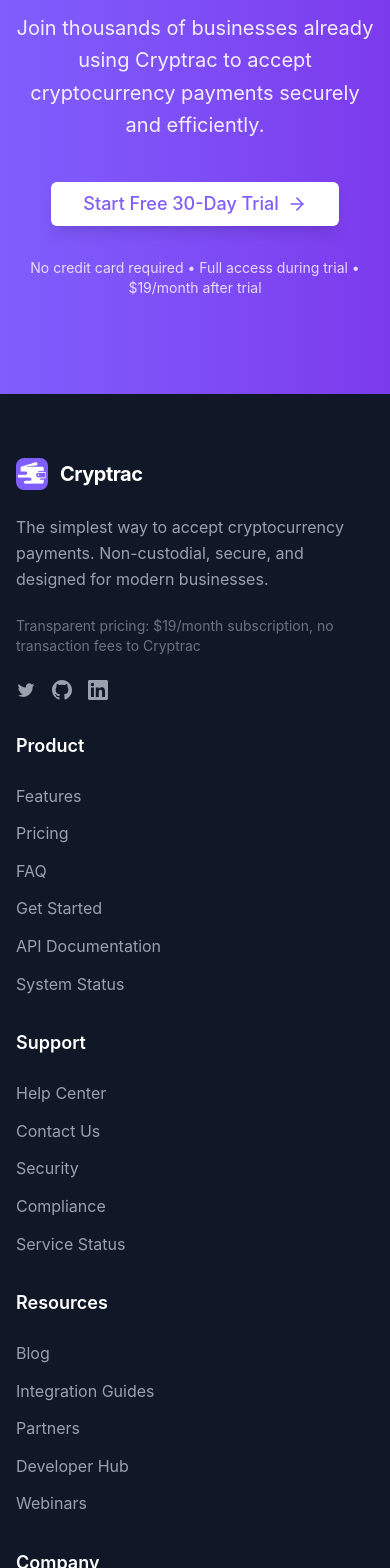
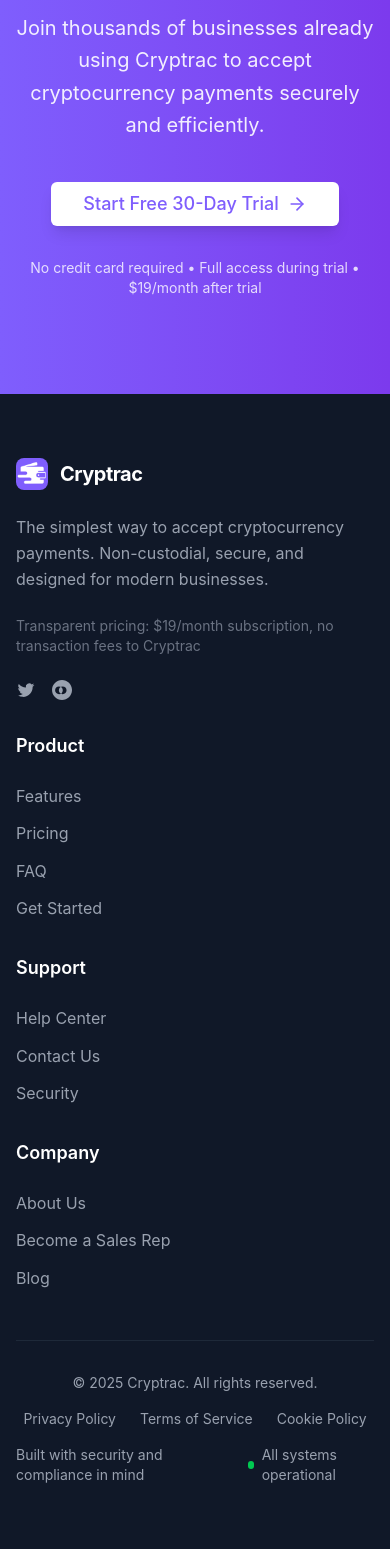
Before and after one commit to CryptracSolutions/cryptrac, a Next.js app: page / in a window 390 px wide. Shown: the part 10432-12000 px from the top of the page. Built offline with nearby package versions, Linux system fonts and the light colour scheme.

Commit message:
UI/UX revamp 4.1.3

```diff
--- a/app/page.tsx
+++ b/app/page.tsx
@@ -111,6 +111,9 @@
             </Link>
             <Link href="#about" className="text-sm font-semibold text-gray-600 hover:text-gray-900 transition-colors">
               About
+            </Link>
+            <Link href="/help" className="text-sm font-semibold text-gray-600 hover:text-gray-900 transition-colors">
+              Help
             </Link>
             <Link href="/contact" className="text-sm font-semibold text-gray-600 hover:text-gray-900 transition-colors">
               Contact
@@ -545,7 +548,7 @@
       {/* Footer */}
       <footer className="bg-gray-900 text-white py-16">
         <div className="container-wide">
-          <div className="grid grid-cols-1 md:grid-cols-2 lg:grid-cols-6 gap-8">
+          <div className="grid grid-cols-1 md:grid-cols-2 lg:grid-cols-4 gap-8">
             {/* Brand Section */}
             <div className="lg:col-span-2">
               <Logo variant="white" size="md" className="mb-6" />
@@ -558,7 +561,7 @@
               {/* Social Links */}
               <div className="flex space-x-4">
                 <Link
-                  href="https://twitter.com/cryptrac"
+                  href="https://twitter.com/cryptrac_"
                   className="text-gray-400 hover:text-white transition-colors"
                   aria-label="Twitter"
                 >
@@ -567,21 +570,12 @@
                   </svg>
                 </Link>
                 <Link
-                  href="https://github.com/cryptrac"
+                  href="https://instagram.com/Cryptrac"
                   className="text-gray-400 hover:text-white transition-colors"
-                  aria-label="GitHub"
+                  aria-label="Instagram"
                 >
                   <svg className="h-5 w-5" fill="currentColor" viewBox="0 0 24 24">
-                    <path d="M12 0c-6.626 0-12 5.373-12 12 0 5.302 3.438 9.8 8.207 11.387.599.111.793-.261.793-.577v-2.234c-3.338.726-4.033-1.416-4.033-1.416-.546-1.387-1.333-1.756-1.333-1.756-1.089-.745.083-.729.083-.729 1.205.084 1.839 1.237 1.839 1.237 1.07 1.834 2.807 1.304 3.492.997.107-.775.418-1.305.762-1.604-2.665-.305-5.467-1.334-5.467-5.931 0-1.311.469-2.381 1.236-3.221-.124-.303-.535-1.524.117-3.176 0 0 1.008-.322 3.301 1.23.957-.266 1.983-.399 3.003-.404 1.02.005 2.047.138 3.006.404 2.291-1.552 3.297-1.23 3.297-1.23.653 1.653.242 2.874.118 3.176.77.84 1.235 1.911 1.235 3.221 0 4.609-2.807 5.624-5.479 5.921.43.372.823 1.102.823 2.222v3.293c0 .319.192.694.801.576 4.765-1.589 8.199-6.086 8.199-11.386 0-6.627-5.373-12-12-12z"/>
-                  </svg>
-                </Link>
-                <Link
-                  href="https://linkedin.com/company/cryptrac"
-                  className="text-gray-400 hover:text-white transition-colors"
-                  aria-label="LinkedIn"
-                >
-                  <svg className="h-5 w-5" fill="currentColor" viewBox="0 0 24 24">
-                    <path d="M20.447 20.452h-3.554v-5.569c0-1.328-.027-3.037-1.852-3.037-1.853 0-2.136 1.445-2.136 2.939v5.667H9.351V9h3.414v1.561h.046c.477-.9 1.637-1.85 3.37-1.85 3.601 0 4.267 2.37 4.267 5.455v6.286zM5.337 7.433c-1.144 0-2.063-.926-2.063-2.065 0-1.138.92-2.063 2.063-2.063 1.14 0 2.064.925 2.064 2.063 0 1.139-.925 2.065-2.064 2.065zm1.782 13.019H3.555V9h3.564v11.452zM22.225 0H1.771C.792 0 0 .774 0 1.729v20.542C0 23.227.792 24 1.771 24h20.451C23.2 24 24 23.227 24 22.271V1.729C24 .774 23.2 0 22.222 0h.003z"/>
+                    <path d="M12.017 0C5.396 0 .029 5.367.029 11.987c0 6.62 5.367 11.987 11.988 11.987 6.62 0 11.987-5.367 11.987-11.987C24.014 5.367 18.637.001 12.017.001zM8.449 16.988c-1.297 0-2.448-.49-3.323-1.297C4.198 14.895 3.708 13.744 3.708 12.447s.49-2.448 1.297-3.323c.875-.807 2.026-1.297 3.323-1.297s2.448.49 3.323 1.297c.807.875 1.297 2.026 1.297 3.323s-.49 2.448-1.297 3.323c-.875.807-2.026 1.297-3.323 1.297zm7.718-1.297c-.875.807-2.026 1.297-3.323 1.297s-2.448-.49-3.323-1.297c-.807-.875-1.297-2.026-1.297-3.323s.49-2.448 1.297-3.323c.875-.807 2.026-1.297 3.323-1.297s2.448.49 3.323 1.297c.807.875 1.297 2.026 1.297 3.323s-.49 2.448-1.297 3.323z"/>
                   </svg>
                 </Link>
               </div>
@@ -595,8 +589,6 @@
                 <li><Link href="#pricing" className="hover:text-white transition-colors">Pricing</Link></li>
                 <li><Link href="#faq" className="hover:text-white transition-colors">FAQ</Link></li>
                 <li><Link href="/signup" className="hover:text-white transition-colors">Get Started</Link></li>
-                <li><Link href="/docs" className="hover:text-white transition-colors">API Documentation</Link></li>
-                <li><Link href="/status" className="hover:text-white transition-colors">System Status</Link></li>
               </ul>
             </div>
 
@@ -607,20 +599,6 @@
                 <li><Link href="/help" className="hover:text-white transition-colors">Help Center</Link></li>
                 <li><Link href="/contact" className="hover:text-white transition-colors">Contact Us</Link></li>
                 <li><Link href="/security" className="hover:text-white transition-colors">Security</Link></li>
-                <li><Link href="/compliance" className="hover:text-white transition-colors">Compliance</Link></li>
-                <li><Link href="/status" className="hover:text-white transition-colors">Service Status</Link></li>
-              </ul>
-            </div>
-
-            {/* Resources Section */}
-            <div>
-              <h3 className="font-semibold mb-6 text-lg">Resources</h3>
-              <ul className="space-y-3 text-gray-400">
-                <li><Link href="/blog" className="hover:text-white transition-colors">Blog</Link></li>
-                <li><Link href="/guides" className="hover:text-white transition-colors">Integration Guides</Link></li>
-                <li><Link href="/partners" className="hover:text-white transition-colors">Partners</Link></li>
-                <li><Link href="/developers" className="hover:text-white transition-colors">Developer Hub</Link></li>
-                <li><Link href="/webinars" className="hover:text-white transition-colors">Webinars</Link></li>
               </ul>
             </div>
 
@@ -629,10 +607,8 @@
               <h3 className="font-semibold mb-6 text-lg">Company</h3>
               <ul className="space-y-3 text-gray-400">
                 <li><Link href="/about" className="hover:text-white transition-colors">About Us</Link></li>
-                <li><Link href="/careers" className="hover:text-white transition-colors">Careers</Link></li>
-                <li><Link href="/press" className="hover:text-white transition-colors">Press</Link></li>
-                <li><Link href="/investors" className="hover:text-white transition-colors">Investors</Link></li>
-                <li><Link href="/legal" className="hover:text-white transition-colors">Legal</Link></li>
+                <li><Link href="/careers" className="hover:text-white transition-colors">Become a Sales Rep</Link></li>
+                <li><Link href="/blog" className="hover:text-white transition-colors">Blog</Link></li>
               </ul>
             </div>
           </div>
```
